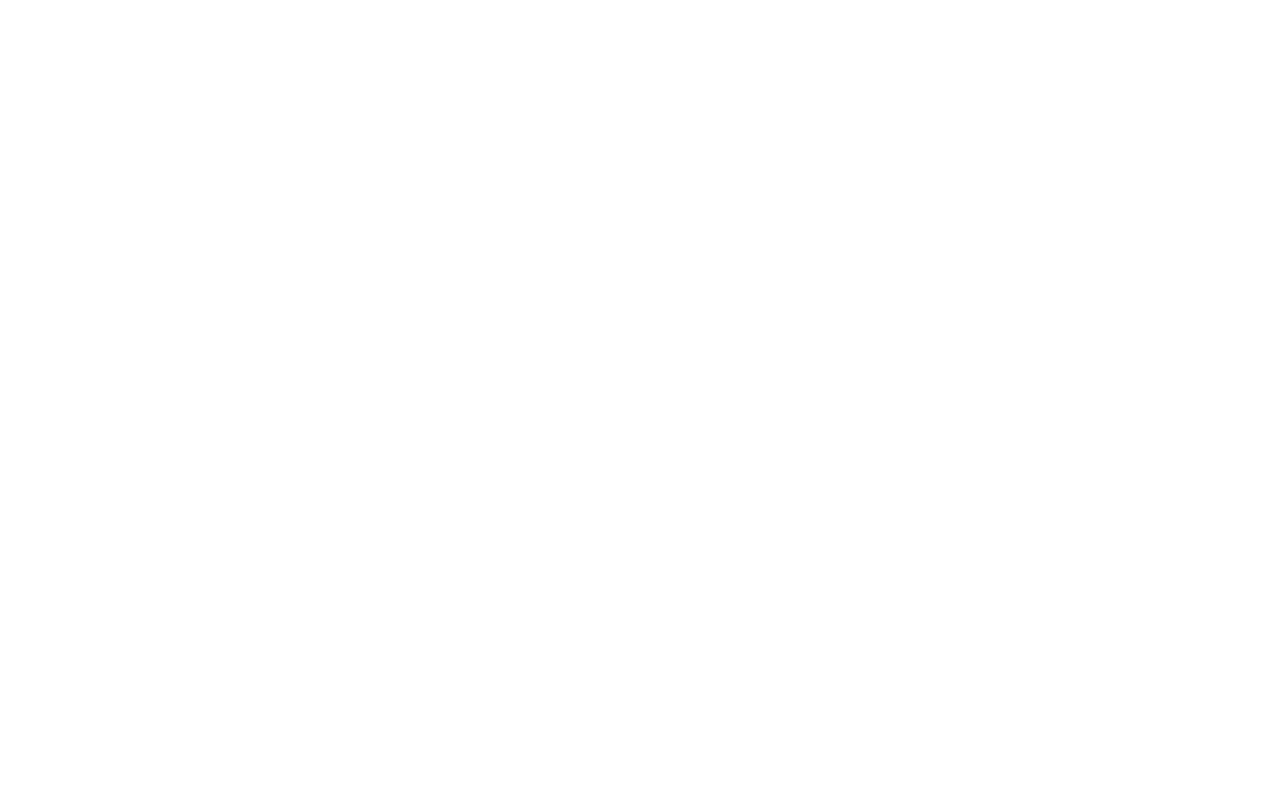
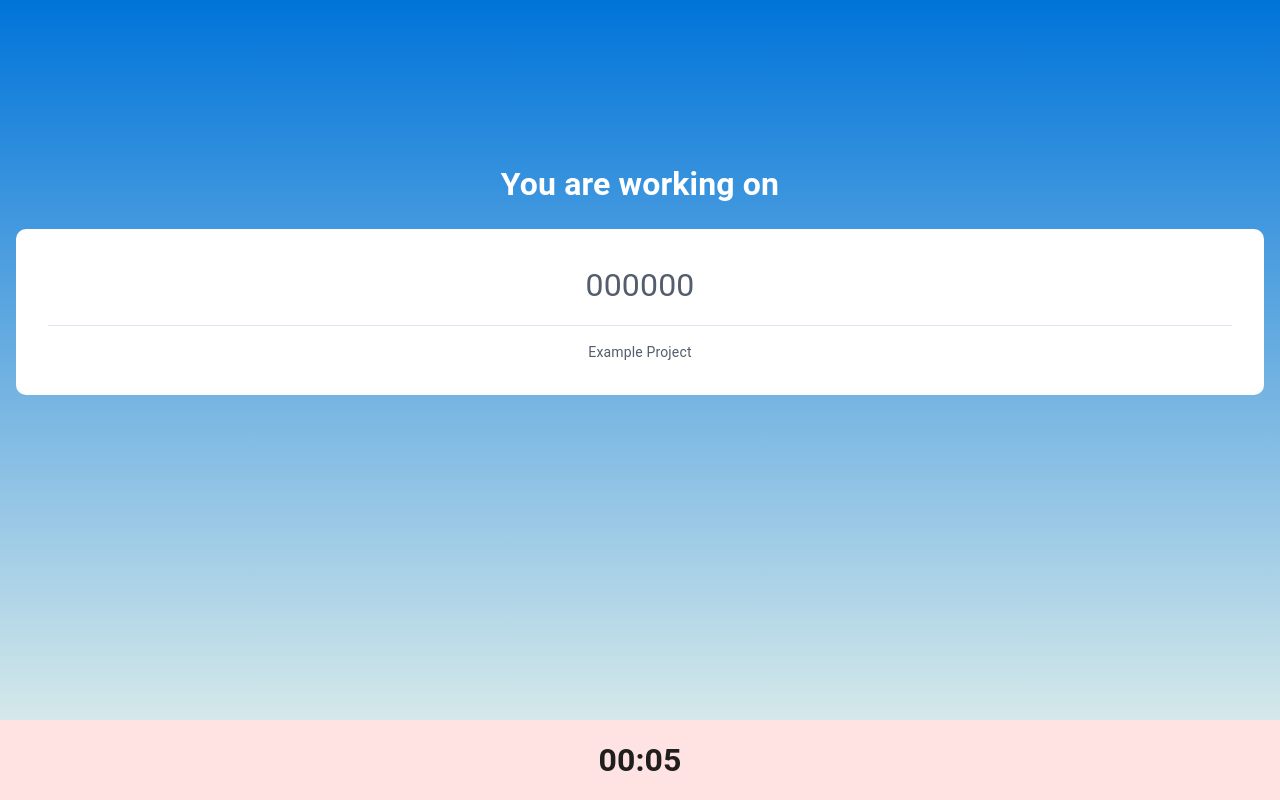
Before and after one commit to justinhalimck/ck-focus, a React (Vite) app: page /work in a window 1280 px wide. Before the commit this address had no page. Built offline with nearby package versions, Linux system fonts and the light colour scheme.

Commit message:
feat: create Work and Rest pages

```diff
--- a/src/components/CountdownTimer.jsx
+++ b/src/components/CountdownTimer.jsx
@@ -1,6 +1,6 @@
 import { useEffect, useState } from "react";
 
-const CountdownTimer = ({ code, name, duration, onComplete }) => {
+const CountdownTimer = ({ duration, onComplete }) => {
   const [remaining, setRemaining] = useState(duration);
   const mins = Math.floor(remaining / 60);
   const secs = remaining % 60;
@@ -20,39 +20,6 @@
   }, [remaining, onComplete]);
 
   return (
-    <div style={{ display: "flex", flexDirection: "column" }}>
-      <div
-        style={{
-          height: "90vh",
-          background: "linear-gradient(0deg, #D5E9EA 0%, #0074D9 100%)",
-        }}
-      >
-        <h1 style={{ marginTop: "20vh", color: "white" }}>
-          You are working on
-        </h1>
-        <div
-          style={{
-            display: "flex",
-            flexDirection: "column",
-            borderRadius: "10px",
-            background: "white",
-            margin: "1em",
-            padding: "2em",
-            color: "#535D6E",
-          }}
-        >
-          <div style={{ fontSize: "32px" }}>{code}</div>
-          <div
-            style={{
-              height: "1px",
-              background: "#E1E1F3",
-              marginTop: "1em",
-              marginBottom: "1em",
-            }}
-          ></div>
-          <div style={{ fontSize: "14px" }}>{name}</div>
-        </div>
-      </div>
     <div
       style={{
         display: "flex",
@@ -66,7 +33,6 @@
     >
       {timeLeft}
     </div>
-    </div>
   );
 };
 
--- /dev/null
+++ b/src/components/Work/SubjectInfo.jsx
@@ -0,0 +1,31 @@
+const SubjectInfo = ({ code, name }) => {
+  return (
+    <>
+      <h1 style={{ marginTop: "20vh", color: "white" }}>You are working on</h1>
+      <div
+        style={{
+          display: "flex",
+          flexDirection: "column",
+          borderRadius: "10px",
+          background: "white",
+          margin: "1em",
+          padding: "2em",
+          color: "#535D6E",
+        }}
+      >
+        <div style={{ fontSize: "32px" }}>{code}</div>
+        <div
+          style={{
+            height: "1px",
+            background: "#E1E1F3",
+            marginTop: "1em",
+            marginBottom: "1em",
+          }}
+        ></div>
+        <div style={{ fontSize: "14px" }}>{name}</div>
+      </div>
+    </>
+  );
+};
+
+export default SubjectInfo;
--- a/src/main.jsx
+++ b/src/main.jsx
@@ -4,8 +4,8 @@
 import { CssBaseline } from "@mui/material";
 import { BrowserRouter, Route, Routes } from "react-router";
 import App from "./App.jsx";
-import CountdownTimer from "./components/CountdownTimer.jsx";
 import Home from "./pages/Home.jsx";
+import Work from "./pages/Work.jsx";
 
 createRoot(document.getElementById("root")).render(
   <StrictMode>
@@ -14,17 +14,7 @@
       <Routes>
         <Route path="/" element={<Home />} />
         <Route path="/dashboard" element={<App />} />
-        <Route
-          path="/timer"
-          element={
-            <CountdownTimer
-              code="000000"
-              name="Example Project"
-              duration={10}
-              onComplete={() => console.log("Complete.")}
-            />
-          }
-        />
+        <Route path="/work" element={<Work />} />
       </Routes>
     </BrowserRouter>
   </StrictMode>,
--- /dev/null
+++ b/src/pages/Rest.jsx
@@ -0,0 +1,5 @@
+const Rest = () => {
+  return <></>;
+};
+
+export default Rest;
--- /dev/null
+++ b/src/pages/Work.jsx
@@ -0,0 +1,20 @@
+import CountdownTimer from "../components/CountdownTimer";
+import SubjectInfo from "../components/Work/SubjectInfo";
+
+const Work = () => {
+  return (
+    <div style={{ display: "flex", flexDirection: "column" }}>
+      <div
+        style={{
+          height: "90vh",
+          background: "linear-gradient(0deg, #D5E9EA 0%, #0074D9 100%)",
+        }}
+      >
+        <SubjectInfo code="000000" name="Example Project" />
+      </div>
+      <CountdownTimer duration={10} onComplete={() => { }} />
+    </div>
+  );
+};
+
+export default Work;
```
Lines whose indentation alone changed are shown as unchanged.
